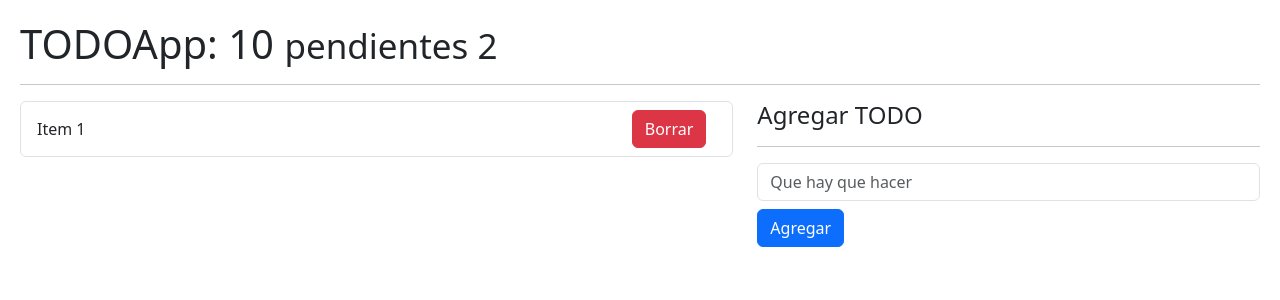
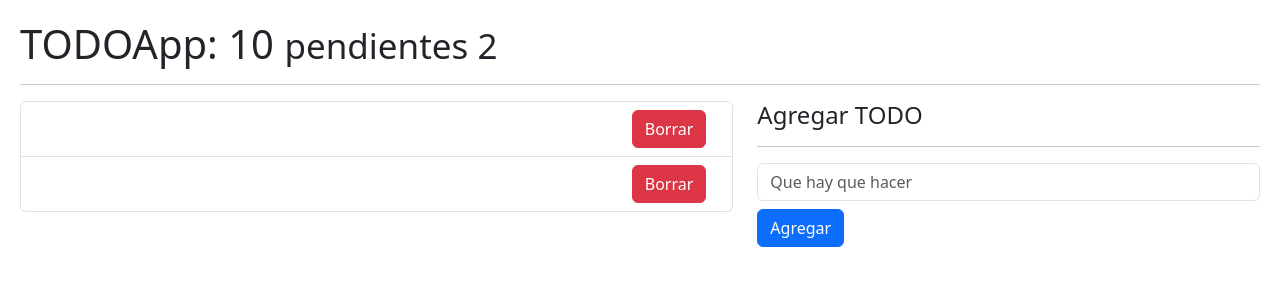
Before and after one commit to ForeverMikk/fernando-hooks, a React (Vite) app: page / in a window 1280 px wide. Shown: the top 300 px of the page. Built offline with nearby package versions, Linux system fonts and the light colour scheme.

Commit message:
creando nuevos componentes para buenas practicas

```diff
--- /dev/null
+++ b/src/08-useReducer/TodoAdd.jsx
@@ -0,0 +1,21 @@
+
+export const TodoAdd = () => {
+  return (
+    <>
+        <h4>Agregar TODO</h4>
+        <hr />
+        <form action="">
+            <input
+                type="text"
+                className="form-control"
+                placeholder="Que hay que hacer"
+                />
+            <button
+                type="submit"
+                className="btn btn-primary mt-2">
+                Agregar
+            </button>
+        </form>
+    </>
+  )
+}
--- a/src/08-useReducer/TodoApp.jsx
+++ b/src/08-useReducer/TodoApp.jsx
@@ -1,5 +1,7 @@
 import { useReducer } from "react"
 import { todoReducer } from "./totoReducer";
+import { TodoList } from "./TodoList";
+import { TodoAdd } from "./TodoAdd";
 
 const initialState = [
     {
@@ -14,11 +16,9 @@ const initialState = [
     }
 ]
 
-
-
 export const TodoApp = () => {
 
-    const [state, dispatch] = useReducer(todoReducer, initialState);
+    const [todos, dispatch] = useReducer(todoReducer, initialState);
 
   return (
     <>
@@ -26,29 +26,11 @@ export const TodoApp = () => {
         <hr />
         <div className="row">
             <div className="col-7">
-                <ul className="list-group">
-                    <li className="list-group-item d-flex justify-content-between align-items-center">
-                        <span>Item 1</span>
-                        <button className="btn btn-danger">Borrar</button>
-                    </li>
-                </ul>
+                <TodoList todos={todos}/>
             </div>
 
             <div className="col-5">
-                <h4>Agregar TODO</h4>
-                <hr />
-                <form action="">
-                    <input
-                        type="text"
-                        className="form-control"
-                        placeholder="Que hay que hacer"
-                    />
-                    <button
-                        type="submit"
-                        className="btn btn-primary mt-2">
-                        Agregar
-                    </button>
-                </form>
+                <TodoAdd />
             </div>
         </div>
     </>
--- /dev/null
+++ b/src/08-useReducer/TodoItem.jsx
@@ -0,0 +1,9 @@
+
+export const TodoItem = ({description}) => {
+  return (
+     <li className="list-group-item d-flex justify-content-between align-items-center">
+        <span>{description}</span>
+        <button className="btn btn-danger">Borrar</button>
+    </li>
+  )
+}
--- /dev/null
+++ b/src/08-useReducer/TodoList.jsx
@@ -0,0 +1,15 @@
+import { TodoItem } from "./TodoItem"
+
+
+export const TodoList = ({todos}) => {
+  return (
+
+    <ul className="list-group">
+
+        {todos.map((todo) => (
+            <TodoItem key={todo.id} title={todo.description}/>
+        ))}
+    </ul>
+
+  )
+}
```
